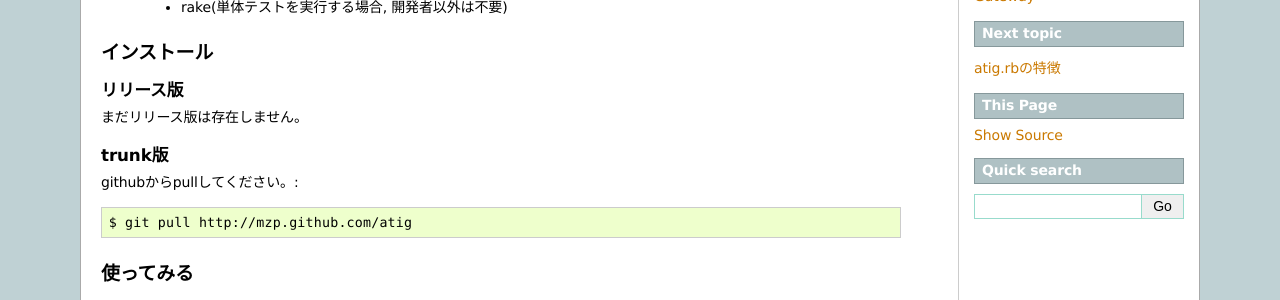
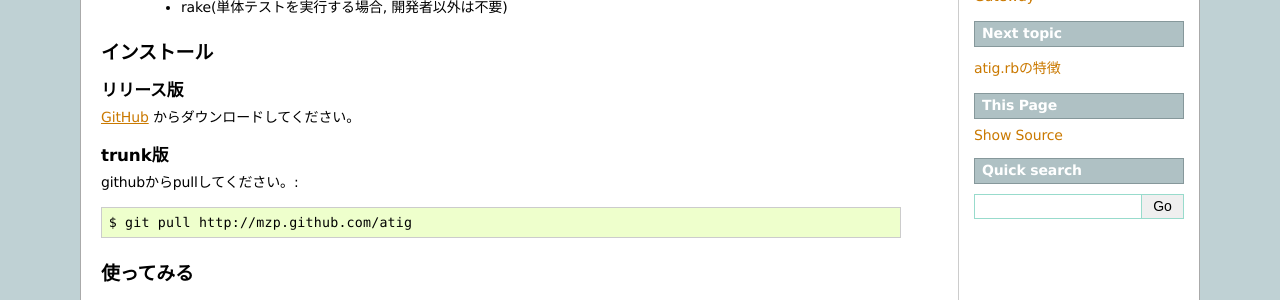
Before and after one commit to atig/atig, a Sphinx documentation site: the page built from docs/quickstart.rst, in a window 1280 px wide. Shown: the part 371-671 px from the top of the page. Built offline with Sphinx 7.4.7, drawn with Linux system fonts in a browser that asks for light colours.

Commit message:
release版について書いた

```diff
--- a/docs/quickstart.rst
+++ b/docs/quickstart.rst
@@ -24,7 +24,10 @@
 
 リリース版
 ~~~~~~~~~~
-まだリリース版は存在しません。
+`GitHub`_ からダウンロードしてください。
+
+.. _GitHub: http://github.com/mzp/atig/downloads
+
 
 trunk版
 ~~~~~~~~~~
```
